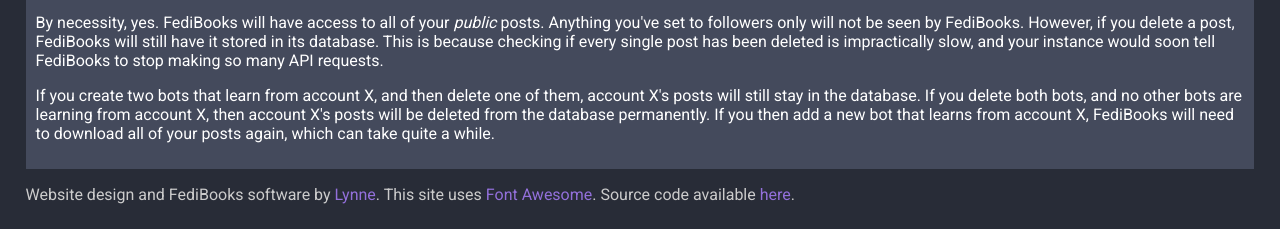
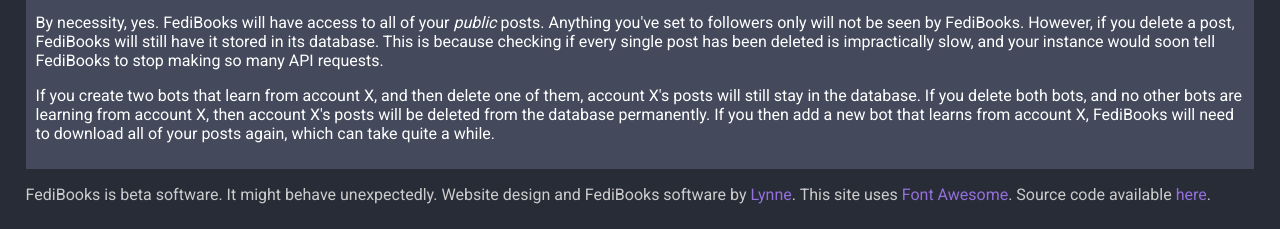
Before and after one commit to Lynnesbian/FediBooks, a Flask app: page /about in a window 1280 px wide. Shown: the part 1282-1511 px from the top of the page. Run offline with Flask 2, Linux system fonts and the light colour scheme; parts of the project's set-up code (start-up, migrations or seed data) failed here and were passed over; some libraries are stand-ins or nearby versions.

Commit message:
add warning about fedibooks being in beta

```diff
--- a/templates/footer.html
+++ b/templates/footer.html
@@ -1,5 +1,5 @@
 <footer>
 	<div class='subtle'>
-		<p>Website design and FediBooks software by <a href='https://fedi.lynnesbian.space/@LynnearSoftware'>Lynne</a>. This site uses <a href="https://fontawesome.com">Font Awesome</a>. Source code available <a href="https://github.com/Lynnesbian/Fedibooks">here</a>.</p>
+		<p>FediBooks is beta software. It might behave unexpectedly. Website design and FediBooks software by <a href='https://fedi.lynnesbian.space/@LynnearSoftware'>Lynne</a>. This site uses <a href="https://fontawesome.com">Font Awesome</a>. Source code available <a href="https://github.com/Lynnesbian/Fedibooks">here</a>.</p>
 	</div>
 </footer>
```
